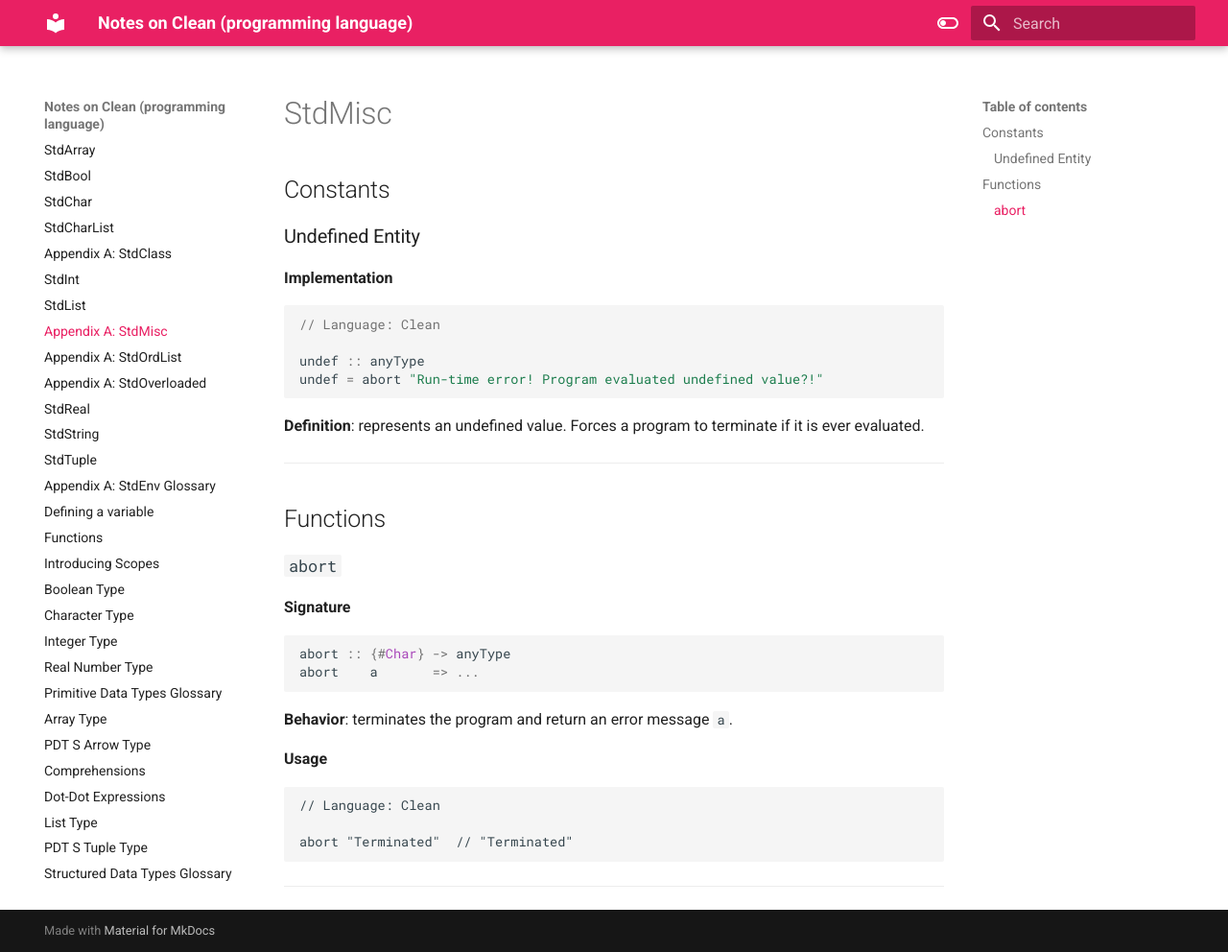
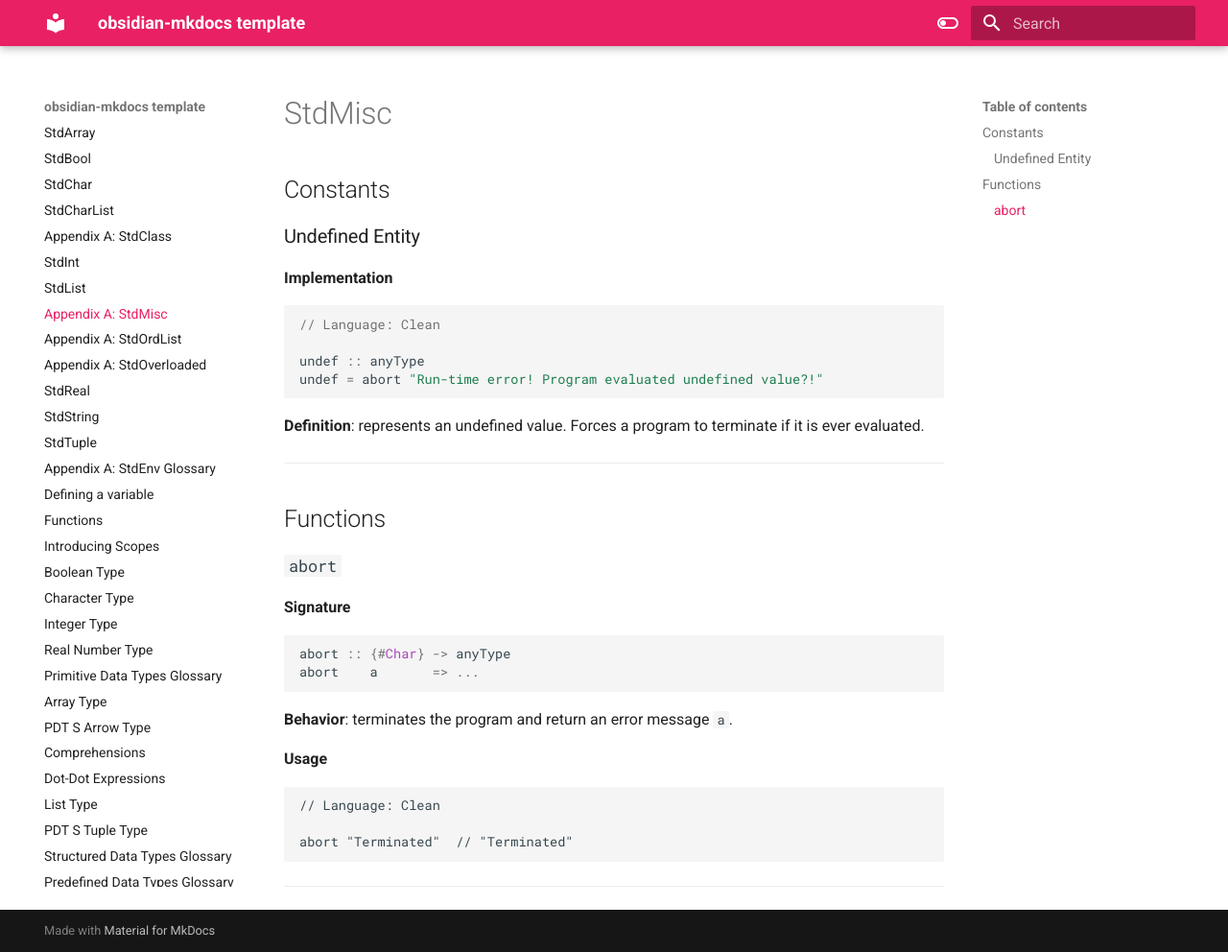
Before and after one commit to Eurydia/notes-on-clean-programming-language, an MkDocs documentation site: the page built from docs/APX A StdMisc.md, in a window 1280 px wide and 992 px high. Shown: the whole window at 96% size. Built offline with MkDocs 1.6.1 and Material for MkDocs 9.7.7, drawn with Linux system fonts in a browser that asks for light colours.

Commit message:
renamed ext.

```diff
--- a/mkdocs.yml
+++ b/mkdocs.yml
@@ -1,4 +1,4 @@
-site_name: Notes on Clean (programming language)
+site_name: obsidian-mkdocs template
 
 theme:
     name: 'material'
```
Also changed, not shown: index.html (deleted, +0 -17 lines), 2 other files.
